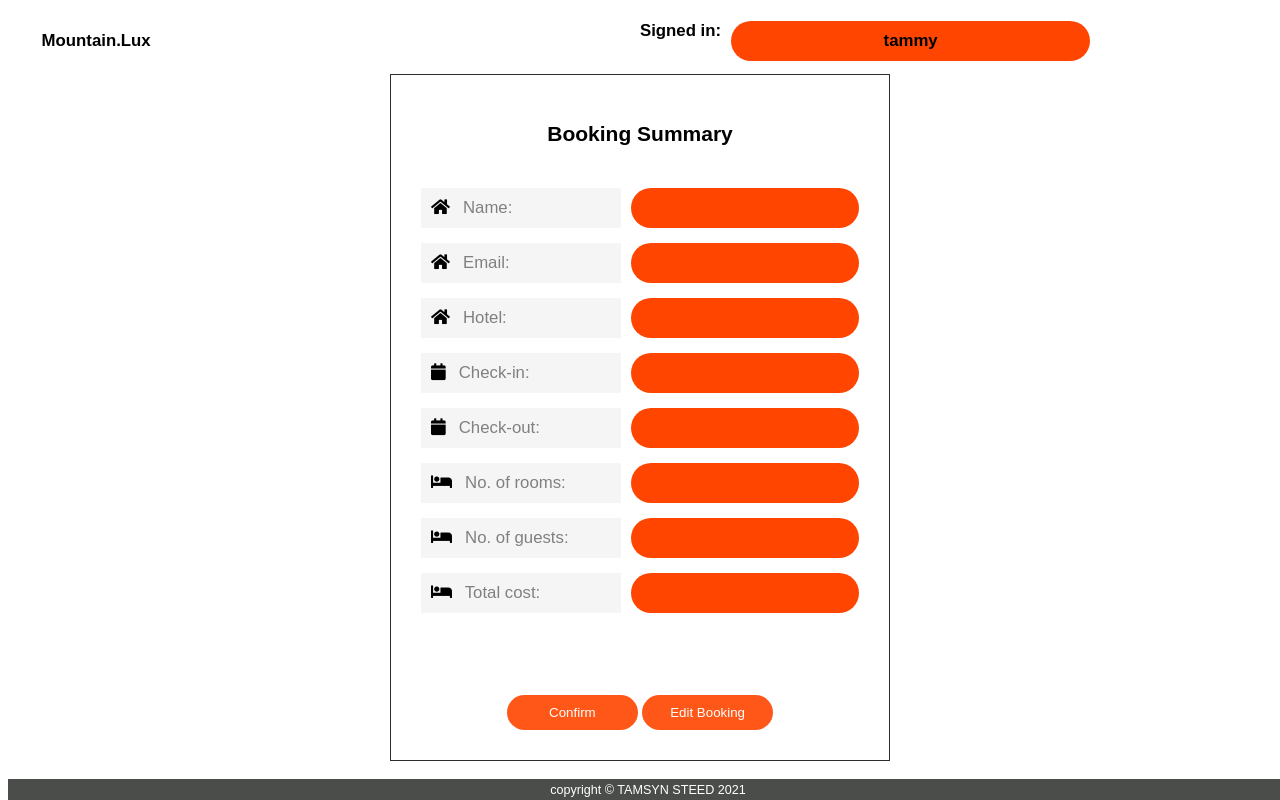
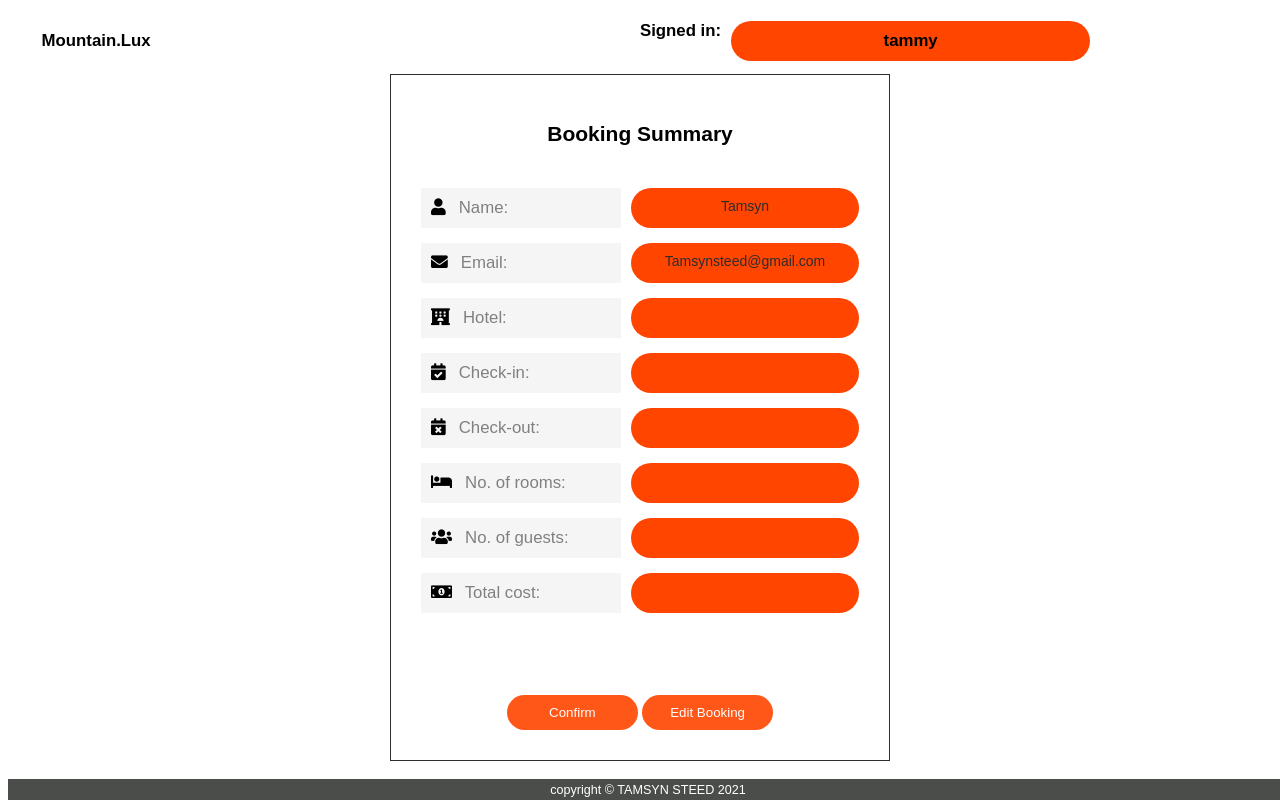
Before and after one commit to tamsynsteed/bookingSite-final-eom, a plain HTML site: page info.html in a window 1280 px wide. Drawn offline with nearby package versions, Linux system fonts and the light colour scheme; a script that the page names is missing; a web font is replaced by a local one.

Commit message:
Add files via upload

```diff
--- a/info.html
+++ b/info.html
@@ -25,22 +25,22 @@
     <form action="/action_page.php" style="max-width: 500px; margin: auto">
       <h2>Booking Summary</h2>
       <div class="input-container">
-        <div class="icon"><i class="fa fa-home"></i> Name:</div>
-        <label class="label" for="name"></label>
+        <div class="icon"><i class="fa fa-user"></i> Name:</div>
+        <label class="label" for="name">Tamsyn</label>
       </div>
 
       <div class="input-container">
-        <div class="icon"><i class="fa fa-home"></i> Email:</div>
-        <label class="label" for="email"></label>
+        <div class="icon"><i class="fa fa-envelope"></i> Email:</div>
+        <label class="label" for="email">Tamsynsteed@gmail.com</label>
       </div>
 
       <div class="input-container">
-        <div class="icon"><i class="fa fa-home"></i> Hotel:</div>
+        <div class="icon"><i class="fas fa-hotel"></i> Hotel:</div>
         <label class="label" for="hotel"></label>
       </div>
       <div class="input-container">
         <div class="icon">
-          <i class="fa fa-calendar"></i>
+          <i class="fas fa-calendar-check"></i>
           Check-in:
         </div>
         <label class="label" for="checkin"></label>
@@ -48,7 +48,7 @@
 
       <div class="input-container">
         <div class="icon">
-          <i class="fa fa-calendar"></i>
+          <i class="fas fa-calendar-times"></i>
           Check-out:
         </div>
         <label class="label" for="checkout"></label>
@@ -64,7 +64,7 @@
 
       <div class="input-container">
         <div class="icon">
-          <i class="fa fa-bed"></i>
+          <i class="fa fa-users"></i>
           No. of guests:
         </div>
         <label class="label" for="guests"></label>
@@ -72,7 +72,7 @@
 
       <div class="input-container">
         <div class="icon">
-          <i class="fa fa-bed"></i>
+          <i class="fas fa-money-bill-alt"></i>
           Total cost:
         </div>
         <label class="label" for="cost"></label>
```
Also changed, not shown: booking.html (+4 -4 lines).
